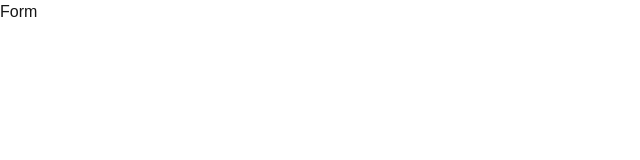
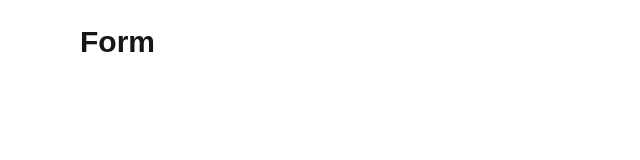
Before and after one commit to surajpathakcs/student-reportcard-entry, a Next.js app: page / in a window 1280 px wide. Shown: the top 160 px of the page, without its empty margins (0-640 px from the left). Built offline with nearby package versions, Linux system fonts and the light colour scheme.

Commit message:
chore: made form link better

```diff
--- a/src/app/page.tsx
+++ b/src/app/page.tsx
@@ -3,7 +3,9 @@ import Link from "next/link";
 export default function Home() {
   return (
     <div>
-      <Link href="form">Form </Link>
+      <nav className="flex justify-start mx-20 mt-6 text-3xl font-semibold">
+        <Link href="form">Form </Link>
+      </nav>
     </div>
-  )
+  );
 }
```
